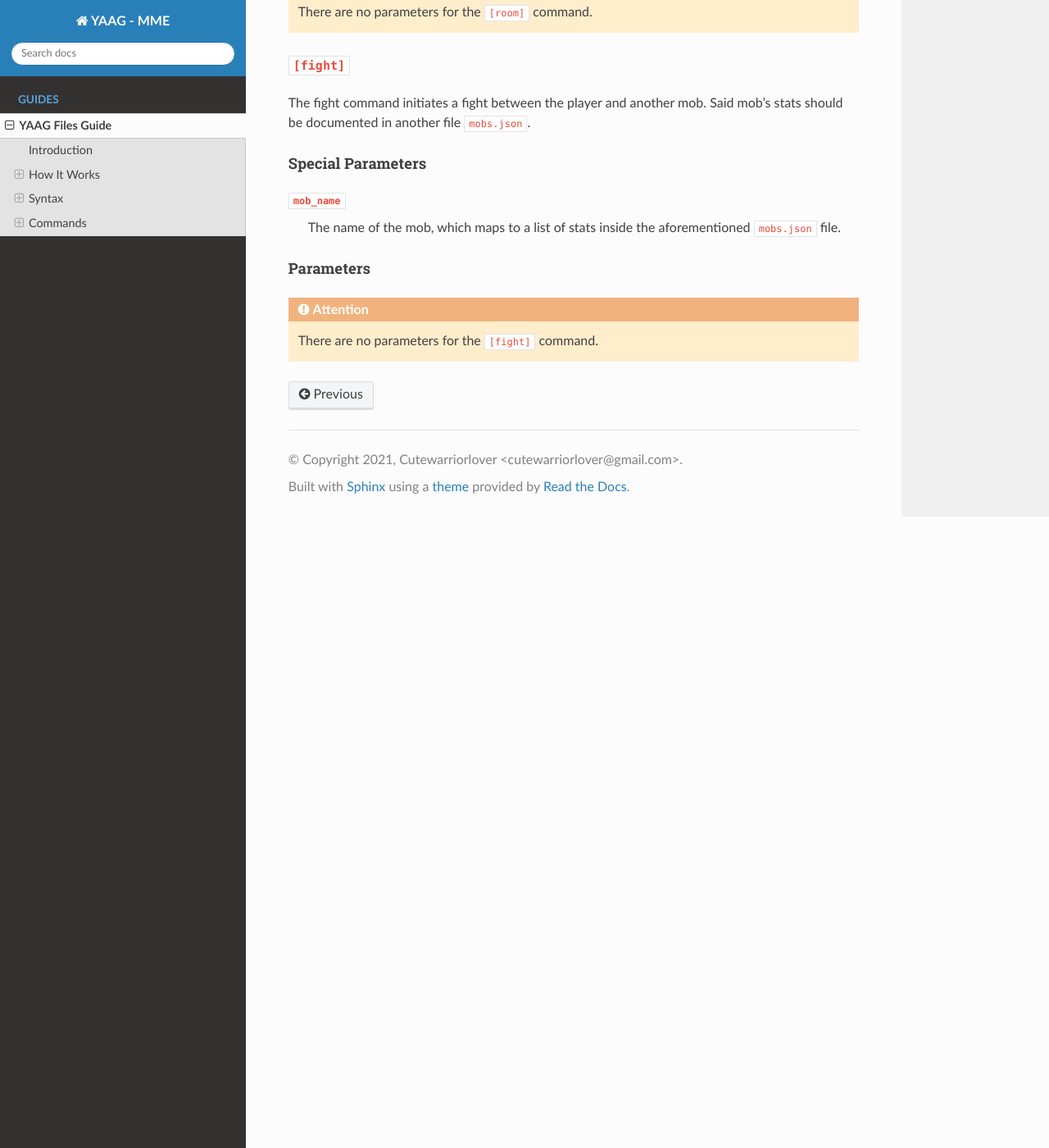
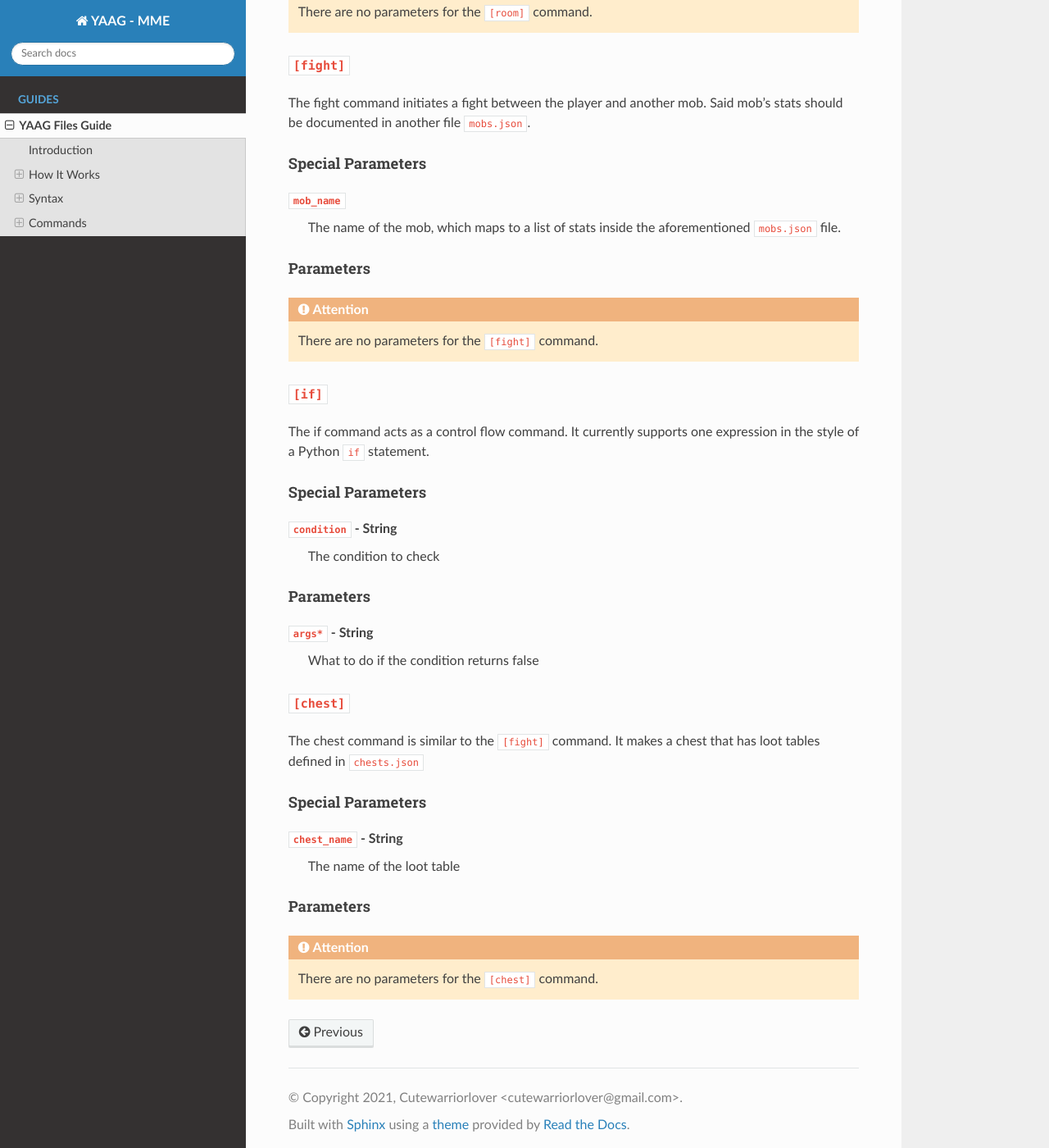
Before and after one commit to Cutewarriorlover/yaag-mme, a Sphinx documentation site: the page built from docs/source/guides/yaag_file_guide.rst, in a window 1280 px wide and 1400 px high, scrolled down 3816 px. Shown: the whole window at 82% size. Built offline with Sphinx 7.4.7 and the Read the Docs theme 2.0.0, drawn with Linux system fonts in a browser that asks for light colours; formulas are drawn with MathJax 3; pages that are not in the unit, such as notebooks, are missing from menus.

Commit message:
chest and if commands

```diff
--- a/docs/source/guides/yaag_file_guide.rst
+++ b/docs/source/guides/yaag_file_guide.rst
@@ -219,3 +219,42 @@ Parameters
 
 .. Attention::
     There are no parameters for the ``[fight]`` command.
+
+
+``[if]``
+--------
+
+The if command acts as a control flow command. It currently supports one expression in the style of a Python ``if`` statement.
+
+Special Parameters
+^^^^^^^^^^^^^^^^^^
+
+.. glossary::
+    ``condition`` - String
+        The condition to check
+
+Parameters
+^^^^^^^^^^
+
+.. glossary::
+    ``args*`` - String
+        What to do if the condition returns false
+
+
+``[chest]``
+-----------
+
+The chest command is similar to the ``[fight]`` command. It makes a chest that has loot tables defined in ``chests.json``
+
+Special Parameters
+^^^^^^^^^^^^^^^^^^
+
+.. glossary::
+    ``chest_name`` - String
+        The name of the loot table
+
+Parameters
+^^^^^^^^^^
+
+.. Attention::
+    There are no parameters for the ``[chest]`` command.
```
Also changed, not shown: 2 other files.
